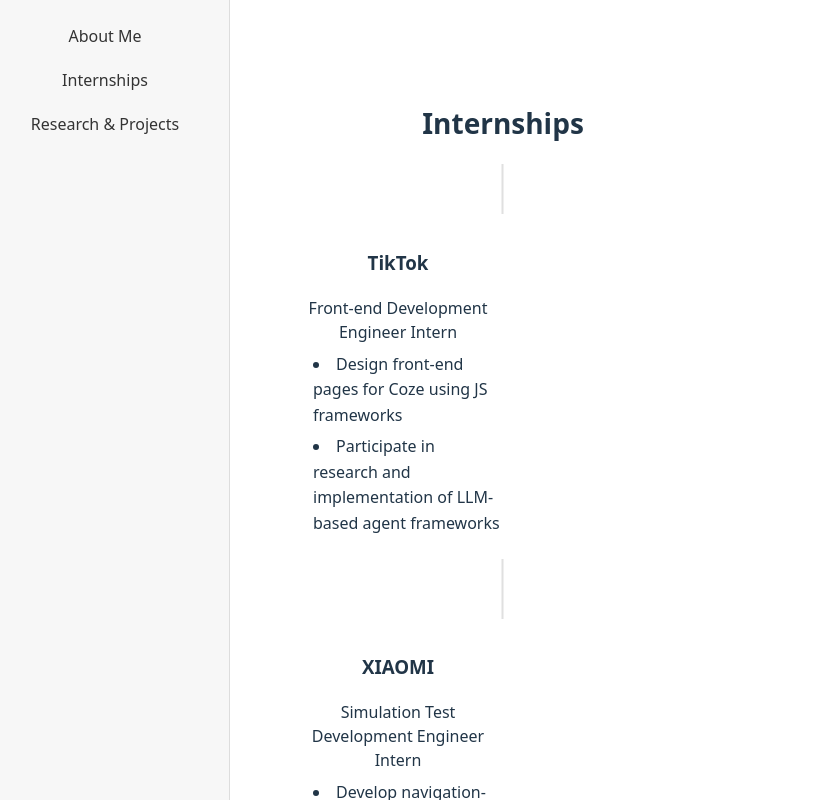
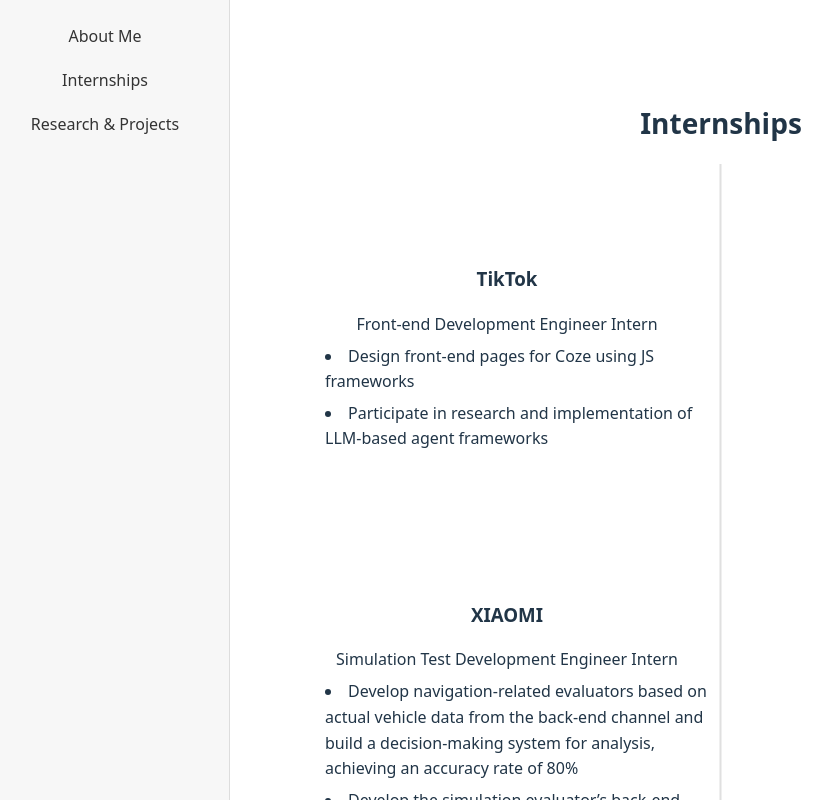
Before and after one commit to problemme/CV_link, a Vue app: page / in a window 1280 px wide. Both pictures are taken after a click on the link "Internships". Shown: the top 800 px of the page, without its empty margins (19-851 px from the left). Built offline with nearby package versions, Linux system fonts and the light colour scheme.

Commit message:
更新 internships.vue

```diff
--- a/src/components/internships.vue
+++ b/src/components/internships.vue
@@ -122,12 +122,5 @@
   line-height: 1.6;
   margin-bottom: 6px;
 }
-.card {
-  position: relative;
-  width: 420px;
-  background: #fff;
-  padding: 16px 20px;
-  border-radius: 10px;
-}
 
 </style>
```
